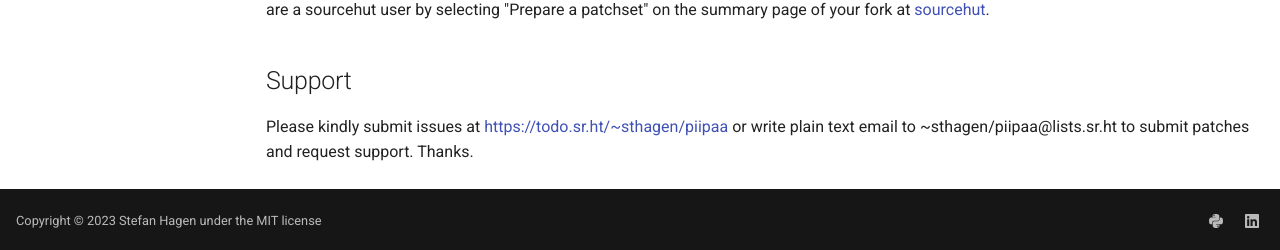
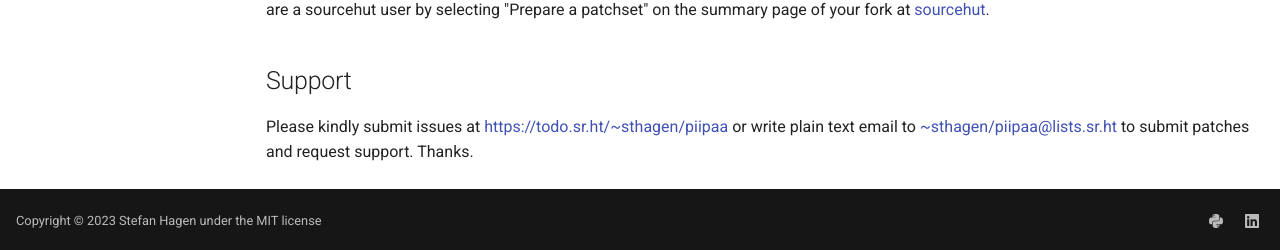
Before and after one commit to sthagen/piipaa, an MkDocs documentation site: the page built from docs/index.md, in a window 1280 px wide and 1064 px high. Shown: the part 811-1061 px from the top of the window. Built offline with MkDocs 1.6.1 and Material for MkDocs 9.7.7, drawn with Linux system fonts in a browser that asks for light colours; part of the change alters nothing that is shown.

```diff
--- a/docs/index.md
+++ b/docs/index.md
@@ -39,4 +39,4 @@ if you are a sourcehut user by selecting "Prepare a patchset" on the summary pag
 
 ## Support
 
-Please kindly submit issues at <https://todo.sr.ht/~sthagen/piipaa> or write plain text email to ~sthagen/piipaa@lists.sr.ht to submit patches and request support. Thanks.
+Please kindly submit issues at <https://todo.sr.ht/~sthagen/piipaa> or write plain text email to <~sthagen/piipaa@lists.sr.ht> to submit patches and request support. Thanks.
```
